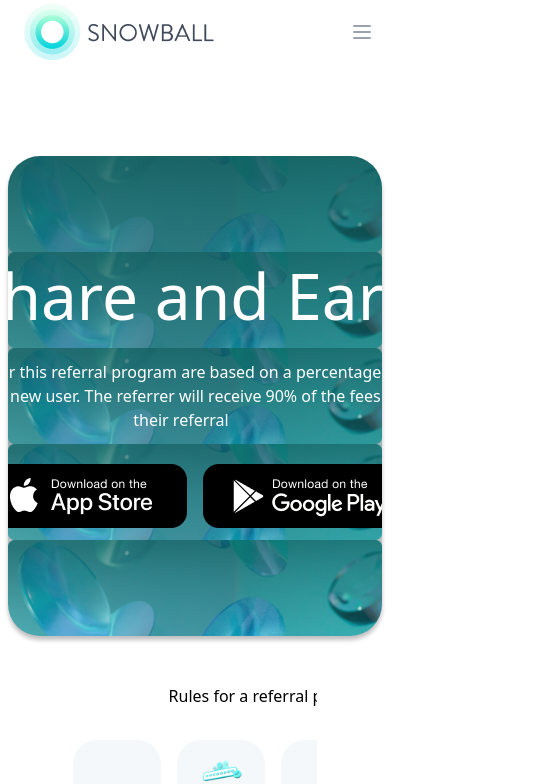
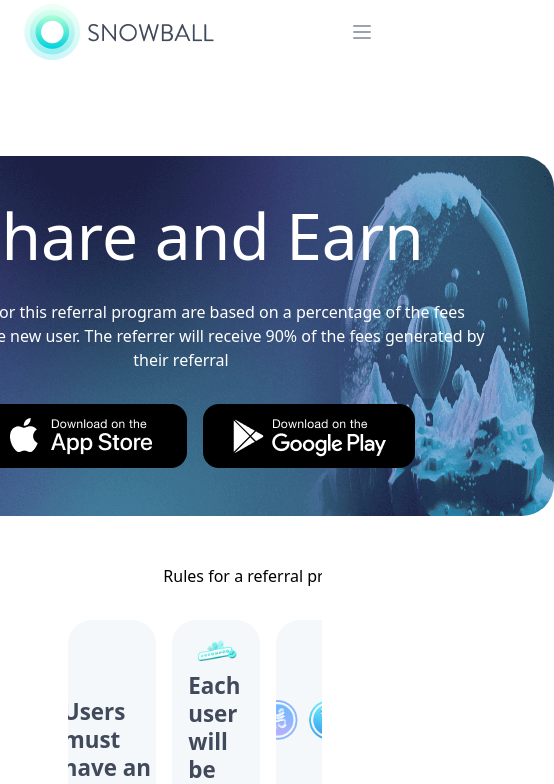
Before and after one commit to franKay-01/snowfall_project, a React (Create React App) app: page /referral in a window 390 px wide. Shown: the top 784 px of the page, 554 px wide, since content can reach past the window. Built offline with nearby package versions, Linux system fonts and the light colour scheme.

Commit message:
refact: responsiveness work for referral page

```diff
--- a/src/pages/airdrop.jsx
+++ b/src/pages/airdrop.jsx
@@ -16,7 +16,7 @@ export default function AirDrop(){
       <div className="center-container-alt">
         <div className="career-section airdrop-section flex flex-col mt-24 sh-p-12-alt-n relative md:pt-8 md:pb-8 md:pr-20 md:pl-20 lg:pt-24 lg:pb-24 lg:pr-80 lg:pl-80">
           <h1 className="career-banner-header airdrop-banner-header">
-          Snowball Airdrop Campaign
+            Snowball Airdrop Campaign
           </h1>
           <h1 className="career-banner-sub airdrop-banner-header">
             Have Web 2.0 fans that you want to convert? No problem! Snowball is available on iOS App Store and Google. Users can download and apply to airdrop and be integrated to your ecosystem in less than 3 steps!
--- a/src/pages/referral.jsx
+++ b/src/pages/referral.jsx
@@ -59,9 +59,12 @@ export default function Referral() {
   return (
     <>
       <Navbar />
-      <div class="mt-3 mx-auto px-2 sm:px-6 lg:px-8 h-18">
-        <div className="share-earn-banner overflow-hidden mt-24 grid justify-center">
-          <div className="max-w-4xl flex flex-col mx-auto my-auto p-24 justify-center items-center">
+      {/* <div class="mt-3 mx-auto px-2 sm:px-6 lg:px-8 h-18"> */}
+        <div className="center-container-alt">
+          <div className="career-section airdrop-section flex flex-col mt-24 sh-p-12-alt-n relative md:pt-8 md:pb-8 md:pr-20 md:pl-20 lg:pt-24 lg:pb-24 lg:pr-80 lg:pl-80">
+
+          {/* <div className="career-section airdrop-section sh-p-12-alt-n overflow-hidden mt-24 grid justify-center"> */}
+            <div className="max-w-4xl flex flex-col mx-auto my-auto justify-center items-center">
               <div className="text-white text-center px-4">
                 <div className="flex flex-col h-full">
                   <h4
@@ -100,6 +103,7 @@ export default function Referral() {
                         className="h-16"
                       />
                     </a>
+                  </div>
                 </div>
               </div>
             </div>
@@ -467,7 +471,7 @@ export default function Referral() {
           </div>
         </div>
         <DownloadSection />
-      </div>
+      {/* </div> */}
       <Footer />
     </>
   );
```
Lines whose indentation alone changed are shown as unchanged.
